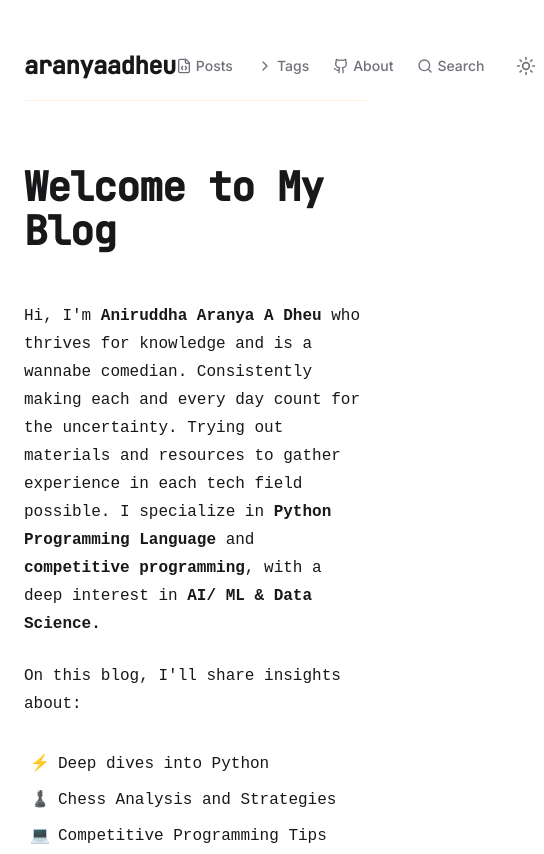
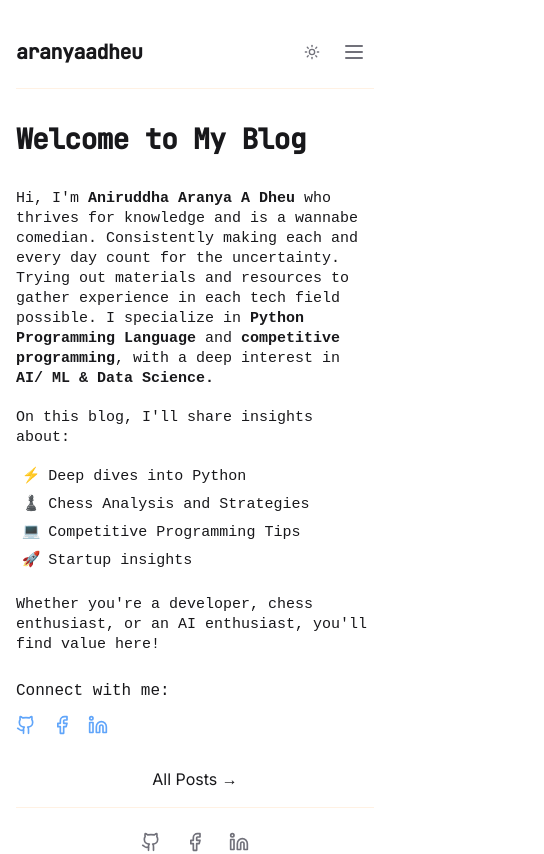
Before and after one commit to aranyaadheu/aranyaadheu.vercel.app, a Next.js app: page / in a window 390 px wide. Shown: the top 854 px of the page, 544 px wide, since content can reach past the window. Built offline with nearby package versions, Linux system fonts and the light colour scheme; a web font is replaced by a local one.

Commit message:
made the site responsive for all the devices.

```diff
--- a/app/about/page.tsx
+++ b/app/about/page.tsx
@@ -1,30 +1,30 @@
 export default function AboutPage() {
   return (
     <div className="prose dark:prose-invert max-w-none">
-      <h1 className="text-3xl font-bold mb-8">About Me</h1>
+      <h1 className="text-2xl sm:text-3xl font-bold mb-4 sm:mb-8">About Me</h1>
 
-      <p className="mb-6">
+      <p className="mb-4 sm:mb-6 text-sm sm:text-base">
         Welcome to my blog! I'm Aniruddha Aranya A Dheu, an AI enthusiast who values solitude, cherishes attention to detail, and believes in the power of reflective thinking. I love building things with code and solving complex problems.
       </p>
 
-      <h2 className="text-2xl font-bold mt-12 mb-4">Deep diving into</h2>
-      <ul className="list-none p-0 space-y-4">
+      <h2 className="text-xl sm:text-2xl font-bold mt-8 sm:mt-12 mb-3 sm:mb-4">Deep diving into</h2>
+      <ul className="list-none p-0 space-y-2 sm:space-y-4 text-sm sm:text-base">
         <li>🤖 Automating boring stuffs with Python</li>
         <li>♟️ Chess Analysis</li>
         <li>💻 AI/ML & Data Science</li>
         <li>🧩 Problem Solving</li>
       </ul>
 
-      <h2 className="text-2xl font-bold mt-12 mb-4">Skills</h2>
-      <ul className="list-none p-0 space-y-4">
+      <h2 className="text-xl sm:text-2xl font-bold mt-8 sm:mt-12 mb-3 sm:mb-4">Skills</h2>
+      <ul className="list-none p-0 space-y-2 sm:space-y-4 text-sm sm:text-base">
         <li>Frontend: --</li>
         <li>Backend: --</li>
         <li>Languages: Python</li>
         <li>Tools: Git, VS Code, Linux, Jupyter Notebook</li>
       </ul>
 
-      <h2 className="text-2xl font-bold mt-12 mb-4">Get in Touch</h2>
-      <p>
+      <h2 className="text-xl sm:text-2xl font-bold mt-8 sm:mt-12 mb-3 sm:mb-4">Get in Touch</h2>
+      <p className="text-sm sm:text-base">
         Feel free to reach out to me on{" "}
         <a href="https://github.com/aranyaadheu" className="text-primary hover:underline">
           GitHub
--- a/app/layout.tsx
+++ b/app/layout.tsx
@@ -5,7 +5,13 @@
 import '@fontsource/inter/700.css';
 import '@fontsource/jetbrains-mono/400.css';
 import '@fontsource/jetbrains-mono/500.css';
-import type { Metadata } from 'next';
+import type { Metadata, Viewport } from 'next';
+
+export const viewport: Viewport = {
+  width: 'device-width',
+  initialScale: 1,
+  maximumScale: 5,
+};
 
 export const metadata: Metadata = {
   title: 'aranyaadheu',
@@ -13,6 +19,16 @@
   icons: {
     icon: '/favicon.ico',
     apple: '/favicon/apple-icon-180x180.png',
+  },
+  openGraph: {
+    title: 'aranyaadheu',
+    description: 'madlad in solitude.',
+    url: 'https://aranyaadheu.github.io',
+  },
+  other: {
+    'msapplication-TileColor': '#ffffff',
+    'msapplication-TileImage': '/ms-icon-144x144.png',
+    'theme-color': '#ffffff',
   },
 };
 
@@ -22,35 +38,12 @@
   children: React.ReactNode;
 }) {
   return (
-    <>
-      <head>
-        <link rel="icon" href="/favicon.ico" />
-        <link rel="apple-touch-icon" sizes="57x57" href="/apple-icon-57x57.png" />
-        <link rel="apple-touch-icon" sizes="60x60" href="/apple-icon-60x60.png" />
-        <link rel="apple-touch-icon" sizes="72x72" href="/apple-icon-72x72.png" />
-        <link rel="apple-touch-icon" sizes="76x76" href="/apple-icon-76x76.png" />
-        <link rel="apple-touch-icon" sizes="114x114" href="/apple-icon-114x114.png" />
-        <link rel="apple-touch-icon" sizes="120x120" href="/apple-icon-120x120.png" />
-        <link rel="apple-touch-icon" sizes="144x144" href="/apple-icon-144x144.png" />
-        <link rel="apple-touch-icon" sizes="152x152" href="/apple-icon-152x152.png" />
-        <link rel="apple-touch-icon" sizes="180x180" href="/apple-icon-180x180.png" />
-        <link rel="icon" type="image/png" sizes="192x192" href="/android-icon-192x192.png" />
-        <link rel="icon" type="image/png" sizes="32x32" href="/favicon-32x32.png" />
-        <link rel="icon" type="image/png" sizes="96x96" href="/favicon-96x96.png" />
-        <link rel="icon" type="image/png" sizes="16x16" href="/favicon-16x16.png" />
-        <link rel="manifest" href="/manifest.json" />
-        <meta property="og:title" content="aranyaadheu" />
-        <meta property="og:description" content="madlad in solitude." />
-        <meta property="og:url" content="https://web.whatsapp.com" />
-        <meta name="msapplication-TileColor" content="#ffffff" />
-        <meta name="msapplication-TileImage" content="/ms-icon-144x144.png" />
-        <meta name="theme-color" content="#ffffff" />
-      </head>
+    <html lang="en">
       <body className="min-h-screen bg-white dark:bg-[#212737] text-zinc-900 dark:text-zinc-100 font-sans antialiased">
-        <div className="max-w-2xl mx-auto px-6 py-12">
+        <div className="max-w-2xl mx-auto px-4 sm:px-6 py-8 sm:py-12">
           {children}
         </div>
       </body>
-    </>
+    </html>
   );
 }
--- a/app/page.tsx
+++ b/app/page.tsx
@@ -26,7 +26,7 @@
     <main>
       {/* Header/Navigation */}
       <motion.header
-        className="mb-16 pb-4 border-b border-orange-300/20"
+        className="mb-8 sm:mb-16 pb-4 border-b border-orange-300/20"
         initial="hidden"
         animate="show"
         variants={fadeInUp}
@@ -41,11 +41,11 @@
         animate="show"
         variants={stagger}
       >
-        <motion.div className="mb-12" variants={fadeInUp}>
-          <h1 className="text-[2.5rem] md:text-[3rem] font-bold font-mono m-0 tracking-tight">Welcome to My Blog</h1>
+        <motion.div className="mb-8 sm:mb-12" variants={fadeInUp}>
+          <h1 className="text-[2rem] sm:text-[2.5rem] md:text-[3rem] font-bold font-mono m-0 tracking-tight">Welcome to My Blog</h1>
         </motion.div>
 
-        <motion.p className="mb-6 font-pitch" variants={fadeInUp}>
+        <motion.p className="mb-4 sm:mb-6 font-pitch text-sm sm:text-base" variants={fadeInUp}>
           Hi, I'm <strong>Aniruddha Aranya A Dheu</strong> who thrives for knowledge and is a wannabe comedian.
           Consistently making each and every day count for the uncertainty.
           Trying out materials and resources to gather experience in each tech field possible.
@@ -54,11 +54,11 @@
           with a deep interest in <strong>AI/ ML & Data Science.</strong>
         </motion.p>
 
-        <motion.p className="mb-8 font-pitch" variants={fadeInUp}>
+        <motion.p className="mb-4 sm:mb-8 font-pitch text-sm sm:text-base" variants={fadeInUp}>
           On this blog, I'll share insights about:
         </motion.p>
 
-        <motion.ul className="list-none p-0 mb-8 space-y-2 font-pitch" variants={stagger}>
+        <motion.ul className="list-none p-0 mb-6 sm:mb-8 space-y-2 font-pitch text-sm sm:text-base" variants={stagger}>
           <motion.li className="flex items-center" variants={fadeInUp}>
             <span className="mr-2">⚡</span> Deep dives into Python
           </motion.li>
@@ -73,21 +73,21 @@
           </motion.li>
         </motion.ul>
 
-        <motion.p className="mb-8 font-pitch" variants={fadeInUp}>
+        <motion.p className="mb-6 sm:mb-8 font-pitch text-sm sm:text-base" variants={fadeInUp}>
           Whether you're a developer, chess enthusiast, or an AI enthusiast, you'll find value here!
         </motion.p>
 
-        <motion.div className="mb-12" variants={fadeInUp}>
-          <div className="flex items-center space-x-4 font-pitch">
-            <span className="text-lg">Connect with me:</span>
-            <div className="flex items-center space-x-3">
+        <motion.div className="mb-8 sm:mb-12" variants={fadeInUp}>
+          <div className="flex flex-col sm:flex-row sm:items-center space-y-3 sm:space-y-0 sm:space-x-4 font-pitch">
+            <span className="text-base sm:text-lg">Connect with me:</span>
+            <div className="flex items-center space-x-4">
               <Link
                 href="https://github.com/aranyaadheu"
                 className="text-black dark:text-white hover:text-black/80 dark:hover:text-white/80 transition-colors"
                 target="_blank"
                 rel="noopener noreferrer"
               >
-                <Icons.github className="w-6 h-6" />
+                <Icons.github className="w-5 h-5 sm:w-6 sm:h-6" />
               </Link>
               <Link
                 href="https://facebook.com/aranyaadheu"
@@ -95,7 +95,7 @@
                 target="_blank"
                 rel="noopener noreferrer"
               >
-                <Icons.facebook className="w-6 h-6" />
+                <Icons.facebook className="w-5 h-5 sm:w-6 sm:h-6" />
               </Link>
               <Link
                 href="https://www.linkedin.com/in/aranyaadheu/"
@@ -103,7 +103,7 @@
                 target="_blank"
                 rel="noopener noreferrer"
               >
-                <Icons.linkedin className="w-6 h-6" />
+                <Icons.linkedin className="w-5 h-5 sm:w-6 sm:h-6" />
               </Link>
             </div>
           </div>
@@ -112,12 +112,12 @@
 
       {/* Footer */}
       <motion.footer
-        className="mt-16"
+        className="mt-8 sm:mt-16"
         initial={{ opacity: 0 }}
         animate={{ opacity: 1 }}
         transition={{ delay: 0.5 }}
       >
-        <div className="flex flex-col space-y-8">
+        <div className="flex flex-col space-y-6 sm:space-y-8">
           <Link
             href="/posts"
             className="block text-center hover:text-zinc-300 transition-colors border-b border-orange-300/20 pb-4"
@@ -152,7 +152,7 @@
                 <Icons.linkedin className="w-5 h-5" />
               </Link>
             </div>
-            <p className="text-sm text-zinc-500">Copyright © 2025 | All rights reserved.</p>
+            <p className="text-xs sm:text-sm text-zinc-500 text-center">Copyright © 2025 | All rights reserved.</p>
           </div>
         </div>
       </motion.footer>
--- a/app/posts/page.tsx
+++ b/app/posts/page.tsx
@@ -1,10 +1,10 @@
 export default function PostsPage() {
   return (
-    <div className="space-y-8">
-      <h1 className="text-3xl font-bold">Blog Posts</h1>
-      <div className="grid gap-8">
+    <div className="space-y-4 sm:space-y-8">
+      <h1 className="text-2xl sm:text-3xl font-bold">Blog Posts</h1>
+      <div className="grid gap-4 sm:gap-8">
         {/* Add blog posts here */}
-        <p className="text-muted-foreground">Coming soon...</p>
+        <p className="text-sm sm:text-base text-muted-foreground">Coming soon...</p>
       </div>
     </div>
   )
--- a/app/search/page.tsx
+++ b/app/search/page.tsx
@@ -1,10 +1,10 @@
 export default function SearchPage() {
   return (
-    <div className="space-y-8">
-      <h1 className="text-3xl font-bold">Search</h1>
-      <div className="grid gap-8">
+    <div className="space-y-4 sm:space-y-8">
+      <h1 className="text-2xl sm:text-3xl font-bold">Search</h1>
+      <div className="grid gap-4 sm:gap-8">
         {/* Add search functionality here */}
-        <p className="text-muted-foreground">Coming soon...</p>
+        <p className="text-sm sm:text-base text-muted-foreground">Coming soon...</p>
       </div>
     </div>
   )
--- a/app/styles/globals.css
+++ b/app/styles/globals.css
@@ -136,4 +136,68 @@
   .heading-sm {
     @apply text-xl md:text-2xl font-bold tracking-tight;
   }
+
+  /* Responsive utilities */
+  .mobile-only {
+    @apply block md:hidden;
+  }
+
+  .desktop-only {
+    @apply hidden md:block;
+  }
+
+  /* Responsive text */
+  .responsive-text-sm {
+    @apply text-xs sm:text-sm md:text-base;
+  }
+
+  .responsive-text-base {
+    @apply text-sm sm:text-base md:text-lg;
+  }
+
+  .responsive-text-lg {
+    @apply text-base sm:text-lg md:text-xl;
+  }
+
+  /* Responsive spacing */
+  .responsive-p {
+    @apply p-3 sm:p-4 md:p-6;
+  }
+
+  .responsive-px {
+    @apply px-3 sm:px-4 md:px-6;
+  }
+
+  .responsive-py {
+    @apply py-3 sm:py-4 md:py-6;
+  }
+
+  .responsive-m {
+    @apply m-3 sm:m-4 md:m-6;
+  }
+
+  .responsive-mx {
+    @apply mx-3 sm:mx-4 md:mx-6;
+  }
+
+  .responsive-my {
+    @apply my-3 sm:my-4 md:my-6;
+  }
 }
+
+/* Media query adjustments */
+@media (max-width: 640px) {
+  .prose h1 {
+    font-size: 1.75rem;
+    line-height: 1.3;
+  }
+
+  .prose h2 {
+    font-size: 1.5rem;
+    line-height: 1.3;
+  }
+
+  .prose p, .prose ul, .prose ol {
+    font-size: 0.9375rem;
+  }
+}
--- a/app/tags/page.tsx
+++ b/app/tags/page.tsx
@@ -1,10 +1,10 @@
 export default function TagsPage() {
   return (
-    <div className="space-y-8">
-      <h1 className="text-3xl font-bold">Tags</h1>
-      <div className="grid gap-4">
+    <div className="space-y-4 sm:space-y-8">
+      <h1 className="text-2xl sm:text-3xl font-bold">Tags</h1>
+      <div className="grid gap-2 sm:gap-4">
         {/* Add tags here */}
-        <p className="text-muted-foreground">Coming soon...</p>
+        <p className="text-sm sm:text-base text-muted-foreground">Coming soon...</p>
       </div>
     </div>
   )
--- a/components/navigation.tsx
+++ b/components/navigation.tsx
@@ -1,8 +1,9 @@
 'use client'
 
+import { useState } from 'react'
 import Link from 'next/link'
 import { usePathname } from 'next/navigation'
-import { motion } from 'framer-motion'
+import { motion, AnimatePresence } from 'framer-motion'
 import { cn } from '@/lib/utils'
 import { Icons } from '@/components/ui/icons'
 import { ThemeToggle } from '@/components/theme-toggle'
@@ -29,15 +30,37 @@
   show: { opacity: 1, x: 0 },
 }
 
+const mobileMenuVariants = {
+  closed: {
+    opacity: 0,
+    y: -20,
+    transition: {
+      staggerChildren: 0.05,
+      staggerDirection: -1
+    }
+  },
+  open: {
+    opacity: 1,
+    y: 0,
+    transition: {
+      staggerChildren: 0.1,
+      delayChildren: 0.2
+    }
+  }
+}
+
 export function Navigation() {
   const pathname = usePathname()
+  const [mobileMenuOpen, setMobileMenuOpen] = useState(false)
 
   return (
     <div className="flex items-center justify-between">
-      <Link href="/" className="text-2xl font-mono font-bold tracking-tight">
+      <Link href="/" className="text-xl sm:text-2xl font-mono font-bold tracking-tight">
         aranyaadheu
       </Link>
-      <div className="flex items-center space-x-6">
+
+      {/* Desktop Navigation */}
+      <div className="hidden md:flex items-center space-x-6">
         <nav>
           <motion.ul
             className="flex items-center space-x-6 text-sm font-medium"
@@ -63,6 +86,53 @@
         </nav>
         <ThemeToggle />
       </div>
+
+      {/* Mobile Navigation */}
+      <div className="flex items-center space-x-2 md:hidden">
+        <ThemeToggle />
+        <button
+          onClick={() => setMobileMenuOpen(!mobileMenuOpen)}
+          className="p-2 text-zinc-500 hover:text-zinc-300 transition-colors"
+          aria-label={mobileMenuOpen ? "Close menu" : "Open menu"}
+        >
+          {mobileMenuOpen ? (
+            <Icons.close className="w-6 h-6" />
+          ) : (
+            <Icons.menu className="w-6 h-6" />
+          )}
+        </button>
+      </div>
+
+      {/* Mobile Menu Dropdown */}
+      <AnimatePresence>
+        {mobileMenuOpen && (
+          <motion.div
+            className="absolute top-16 left-0 right-0 bg-white dark:bg-[#212737] shadow-lg z-50 border-b border-orange-300/20 px-4 py-4"
+            initial="closed"
+            animate="open"
+            exit="closed"
+            variants={mobileMenuVariants}
+          >
+            <motion.nav className="flex flex-col space-y-4">
+              {navigation.map((item) => (
+                <motion.div key={item.href} variants={itemVariants}>
+                  <Link
+                    href={item.href}
+                    className={cn(
+                      'flex items-center space-x-2 text-zinc-500 hover:text-zinc-300 transition-colors py-2',
+                      pathname === item.href && 'text-zinc-300'
+                    )}
+                    onClick={() => setMobileMenuOpen(false)}
+                  >
+                    <item.icon className="w-5 h-5" />
+                    <span className="text-base">{item.name}</span>
+                  </Link>
+                </motion.div>
+              ))}
+            </motion.nav>
+          </motion.div>
+        )}
+      </AnimatePresence>
     </div>
   )
 }
--- a/components/theme-toggle.tsx
+++ b/components/theme-toggle.tsx
@@ -35,7 +35,7 @@
   return (
     <button
       onClick={toggleTheme}
-      className="p-2 text-zinc-500 hover:text-zinc-900 dark:hover:text-zinc-300 transition-colors"
+      className="p-1.5 sm:p-2 text-zinc-500 hover:text-zinc-900 dark:hover:text-zinc-300 transition-colors"
       aria-label="Toggle theme"
     >
       <motion.div
@@ -44,9 +44,9 @@
         transition={{ duration: 0.2 }}
       >
         {isDark ? (
-          <Icons.moon className="w-5 h-5" />
+          <Icons.moon className="w-4 h-4 sm:w-5 sm:h-5" />
         ) : (
-          <Icons.sun className="w-5 h-5" />
+          <Icons.sun className="w-4 h-4 sm:w-5 sm:h-5" />
         )}
       </motion.div>
     </button>
```
